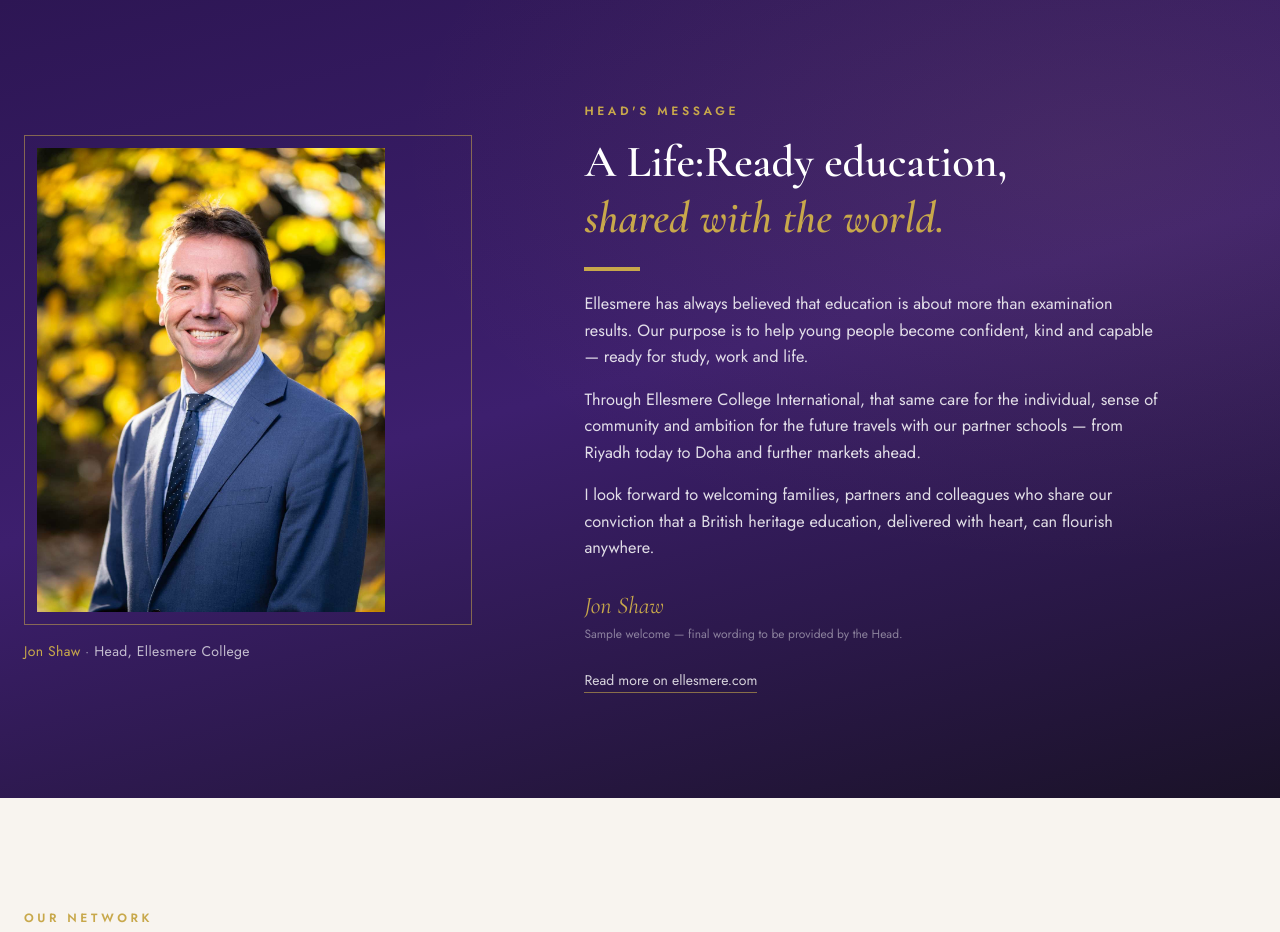
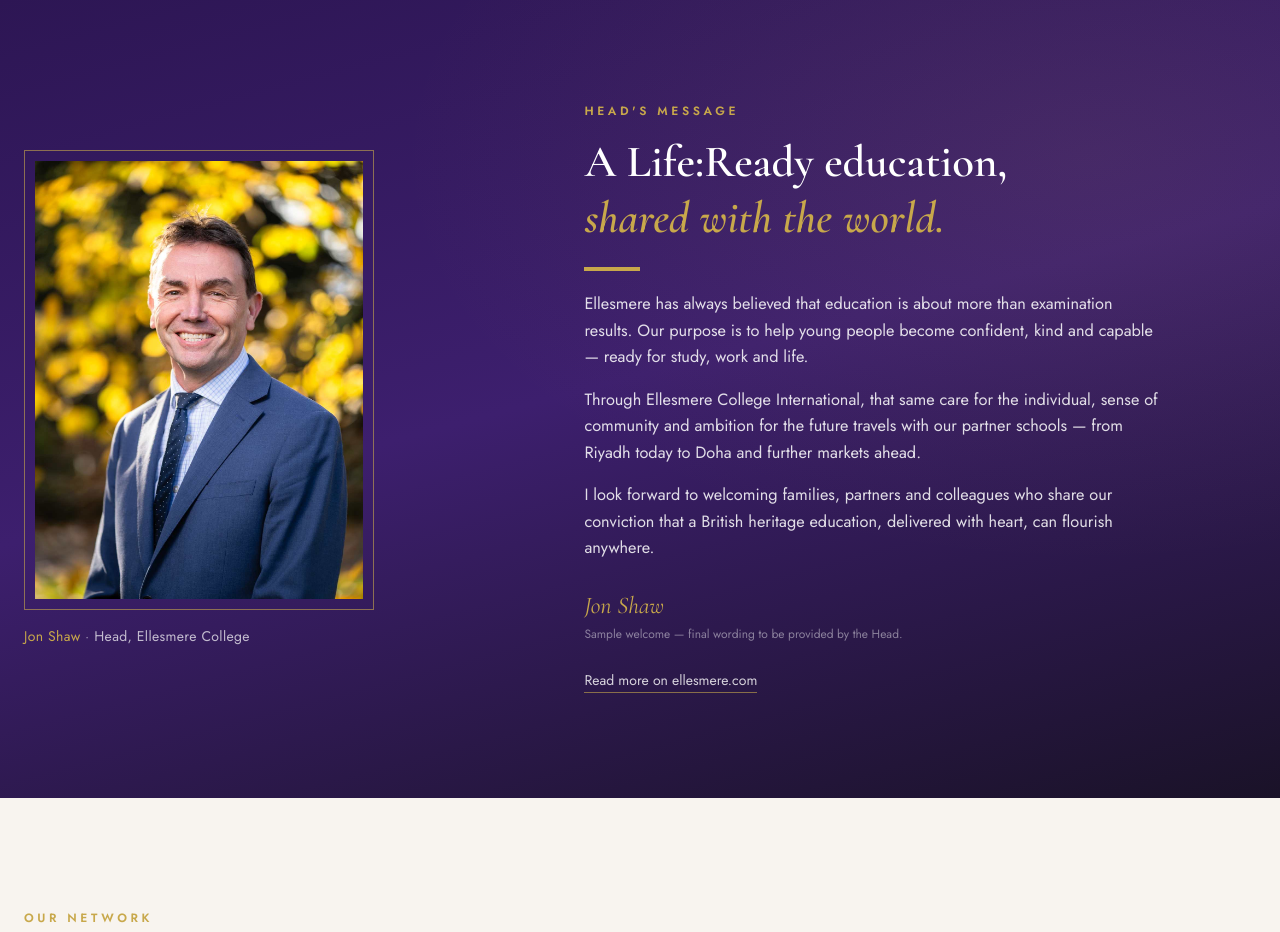
Before and after one commit to wigsbury-ui/eci-platform, a Next.js app: page / in a window 1280 px wide. Shown: the part 1602-2534 px from the top of the page. Built offline with nearby package versions, Linux system fonts and the light colour scheme.

Commit message:
Make Head's Message gold frame hug the portrait
Sizes the bordered frame to the photo with even padding so the
border no longer sits as a large box around empty space.

Co-authored-by: wigsbury-ui <wigsbury-ui@users.noreply.github.com>

```diff
--- a/components/HeadsMessageSection.tsx
+++ b/components/HeadsMessageSection.tsx
@@ -34,15 +34,15 @@ export default function HeadsMessageSection() {
             ready ? 'opacity-100 translate-y-0' : 'opacity-0 translate-y-5'
           }`}
         >
-          <div className="mx-auto lg:mx-0 w-full max-w-sm xl:max-w-md">
-            <div className="border border-[#C8A84B]/55 p-3">
-              <div className="relative aspect-[3/4] max-h-[min(58svh,480px)] overflow-hidden bg-[#1A1228]">
+          <div className="mx-auto lg:mx-0 w-fit max-w-full">
+            <div className="border border-[#C8A84B]/60 p-2.5 w-fit max-w-full">
+              <div className="relative w-[min(100vw-3rem,18.5rem)] sm:w-[19rem] xl:w-[20.5rem] aspect-[3/4] overflow-hidden bg-[#1A1228]">
                 <Image
                   src="/images/people/jon-shaw.jpg"
                   alt="Jon Shaw, Head of Ellesmere College"
                   fill
                   className="object-cover object-top"
-                  sizes="(max-width: 1024px) 90vw, 420px"
+                  sizes="328px"
                 />
               </div>
             </div>
```
